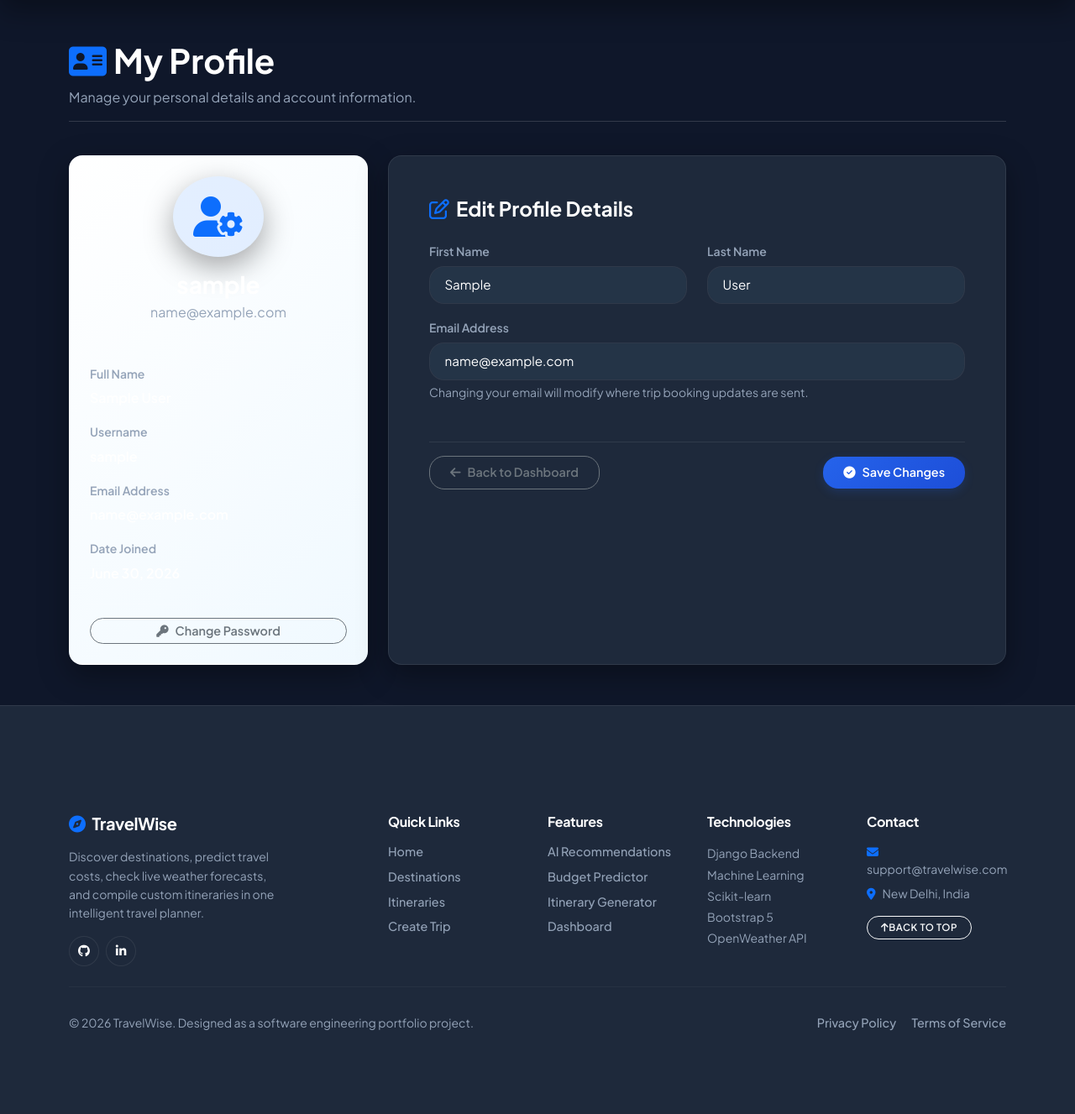
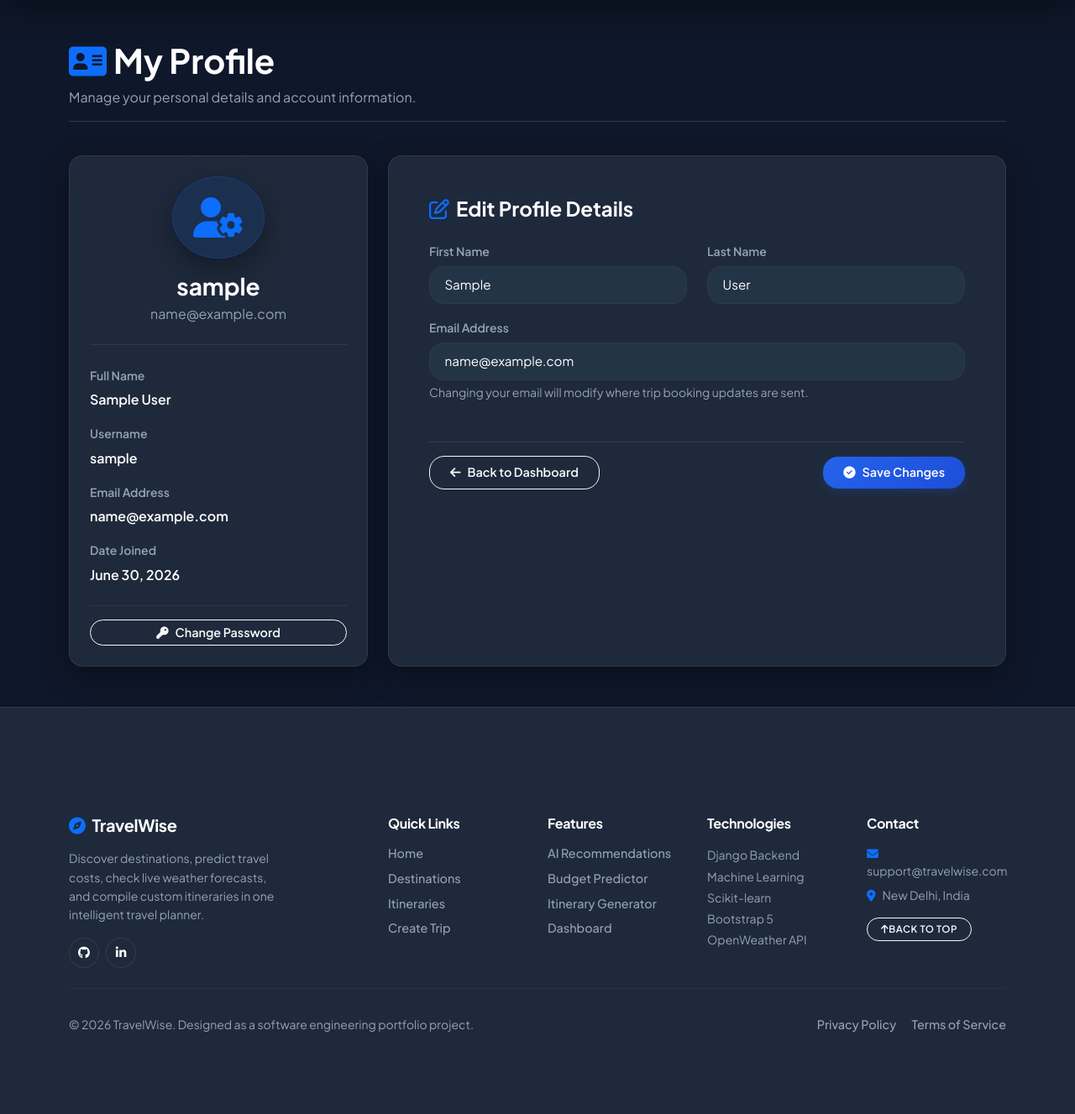
Before and after one commit to dharmik7080/TravelWise, a Django app: page /accounts/profile/ in a window 1280 px wide. Shown: the part 68-1395 px from the top of the page at 84% size. Before the commit the page ends 1296 px from the top, so only its background shows below. Run offline with Django 5.2, Linux system fonts and the light colour scheme; the visitor is signed in with stand-in values (Sample User, id 1); some libraries are stand-ins or nearby versions.

Commit message:
fix: refactor profile page to use premium dark theme and ensure text visibility

```diff
--- a/TravelPlanner/accounts/templates/accounts/profile.html
+++ b/TravelPlanner/accounts/templates/accounts/profile.html
@@ -6,48 +6,48 @@
     <!-- Header banner -->
     <div class="row mb-4">
         <div class="col-12">
-            <h1 class="fw-bold text-dark"><i class="fa-solid fa-address-card text-primary me-2"></i>My Profile</h1>
-            <p class="text-muted">Manage your personal details and account information.</p>
-            <hr>
+            <h1 class="fw-bold text-white"><i class="fa-solid fa-address-card text-primary me-2"></i>My Profile</h1>
+            <p class="text-secondary">Manage your personal details and account information.</p>
+            <hr style="border-color: var(--border-color) !important; opacity: 1;">
         </div>
     </div>
 
     <div class="row g-4">
         <!-- Profile info card (Left side) -->
         <div class="col-lg-4">
-            <div class="card border border-info-subtle shadow-sm rounded-4" style="background: linear-gradient(135deg, #ffffff 0%, #f0f9ff 100%) !important;">
+            <div class="card shadow-sm rounded-4" style="background-color: var(--surface) !important; border: 1px solid var(--border-color) !important;">
                 <div class="card-body p-4 text-center">
-                    <div class="bg-primary bg-opacity-10 text-primary p-4 rounded-circle d-inline-flex mb-3 shadow-sm">
+                    <div class="bg-primary bg-opacity-10 text-primary p-4 rounded-circle d-inline-flex mb-3 shadow-sm" style="border: 1px solid rgba(13, 110, 253, 0.2);">
                         <i class="fa-solid fa-user-gear fa-3x"></i>
                     </div>
-                    <h3 class="fw-bold text-dark mb-1">{{ user.username }}</h3>
-                    <p class="text-muted mb-4">{{ user.email }}</p>
+                    <h3 class="fw-bold text-white mb-1">{{ user.username }}</h3>
+                    <p class="text-secondary mb-4">{{ user.email }}</p>
 
-                    <div class="text-start border-top pt-4">
+                    <div class="text-start border-top pt-4" style="border-color: var(--border-color) !important;">
                         <div class="mb-3">
                             <label class="form-label text-muted small mb-1">Full Name</label>
-                            <p class="fw-semibold text-dark mb-0">
+                            <p class="fw-semibold text-white mb-0">
                                 {% if user.get_full_name %}
                                     {{ user.get_full_name }}
                                 {% else %}
-                                    <span class="text-muted font-monospace small">Not Set</span>
+                                    <span class="text-secondary font-monospace small">Not Set</span>
                                 {% endif %}
                             </p>
                         </div>
                         <div class="mb-3">
                             <label class="form-label text-muted small mb-1">Username</label>
-                            <p class="fw-semibold text-dark mb-0">{{ user.username }}</p>
+                            <p class="fw-semibold text-white mb-0">{{ user.username }}</p>
                         </div>
                         <div class="mb-3">
                             <label class="form-label text-muted small mb-1">Email Address</label>
-                            <p class="fw-semibold text-dark mb-0">{{ user.email }}</p>
+                            <p class="fw-semibold text-white mb-0">{{ user.email }}</p>
                         </div>
                         <div class="mb-0">
                             <label class="form-label text-muted small mb-1">Date Joined</label>
-                            <p class="fw-semibold text-dark mb-0">{{ user.date_joined|date:"F j, Y" }}</p>
+                            <p class="fw-semibold text-white mb-0">{{ user.date_joined|date:"F j, Y" }}</p>
                         </div>
-                        <div class="mt-4 pt-3 border-top d-grid">
-                            <a href="{% url 'accounts:password_change' %}" class="btn btn-outline-secondary btn-sm"><i class="fa-solid fa-key me-2"></i>Change Password</a>
+                        <div class="mt-4 pt-3 border-top d-grid" style="border-color: var(--border-color) !important;">
+                            <a href="{% url 'accounts:password_change' %}" class="btn btn-outline-light btn-sm"><i class="fa-solid fa-key me-2"></i>Change Password</a>
                         </div>
                     </div>
                 </div>
@@ -56,16 +56,16 @@
 
         <!-- Profile edit card (Right side) -->
         <div class="col-lg-8">
-            <div class="card border border-primary-subtle shadow-sm rounded-4 h-100">
+            <div class="card shadow-sm rounded-4 h-100" style="background-color: var(--surface) !important; border: 1px solid var(--border-color) !important;">
                 <div class="card-body p-4 p-md-5">
-                    <h4 class="fw-bold mb-4 text-dark"><i class="fa-regular fa-pen-to-square me-2 text-primary"></i>Edit Profile Details</h4>
+                    <h4 class="fw-bold mb-4 text-white"><i class="fa-regular fa-pen-to-square me-2 text-primary"></i>Edit Profile Details</h4>
 
                     <form method="post" novalidate>
                         {% csrf_token %}
 
                         <div class="row">
                             <div class="col-md-6 mb-3">
-                                <label for="{{ form.first_name.id_for_label }}" class="form-label fw-medium text-secondary small">First Name</label>
+                                <label for="{{ form.first_name.id_for_label }}" class="form-label fw-medium text-muted small">First Name</label>
                                 {{ form.first_name }}
                                 {% if form.first_name.errors %}
                                     <div class="text-danger small mt-1">
@@ -76,7 +76,7 @@
                                 {% endif %}
                             </div>
                             <div class="col-md-6 mb-3">
-                                <label for="{{ form.last_name.id_for_label }}" class="form-label fw-medium text-secondary small">Last Name</label>
+                                <label for="{{ form.last_name.id_for_label }}" class="form-label fw-medium text-muted small">Last Name</label>
                                 {{ form.last_name }}
                                 {% if form.last_name.errors %}
                                     <div class="text-danger small mt-1">
@@ -89,7 +89,7 @@
                         </div>
 
                         <div class="mb-4">
-                            <label for="{{ form.email.id_for_label }}" class="form-label fw-medium text-secondary small">Email Address</label>
+                            <label for="{{ form.email.id_for_label }}" class="form-label fw-medium text-muted small">Email Address</label>
                             {{ form.email }}
                             {% if form.email.errors %}
                                 <div class="text-danger small mt-1">
@@ -98,11 +98,11 @@
                                     {% endfor %}
                                 </div>
                             {% endif %}
-                            <div class="form-text mt-1 text-muted">Changing your email will modify where trip booking updates are sent.</div>
+                            <div class="form-text mt-1 text-secondary">Changing your email will modify where trip booking updates are sent.</div>
                         </div>
 
-                        <div class="d-flex justify-content-between align-items-center mt-5 pt-3 border-top">
-                            <a href="{% url 'dashboard:index' %}" class="btn btn-outline-secondary px-4 py-2"><i class="fa-solid fa-arrow-left me-2"></i>Back to Dashboard</a>
+                        <div class="d-flex justify-content-between align-items-center mt-5 pt-3 border-top" style="border-color: var(--border-color) !important;">
+                            <a href="{% url 'dashboard:index' %}" class="btn btn-outline-light px-4 py-2"><i class="fa-solid fa-arrow-left me-2"></i>Back to Dashboard</a>
                             <button type="submit" class="btn btn-primary px-4 py-2 fw-semibold"><i class="fa-solid fa-circle-check me-2"></i>Save Changes</button>
                         </div>
                     </form>
```
Also changed, not shown: TravelPlanner/media/attractions/test_img_1lt41Ek.jpg (added), 1 other file.
